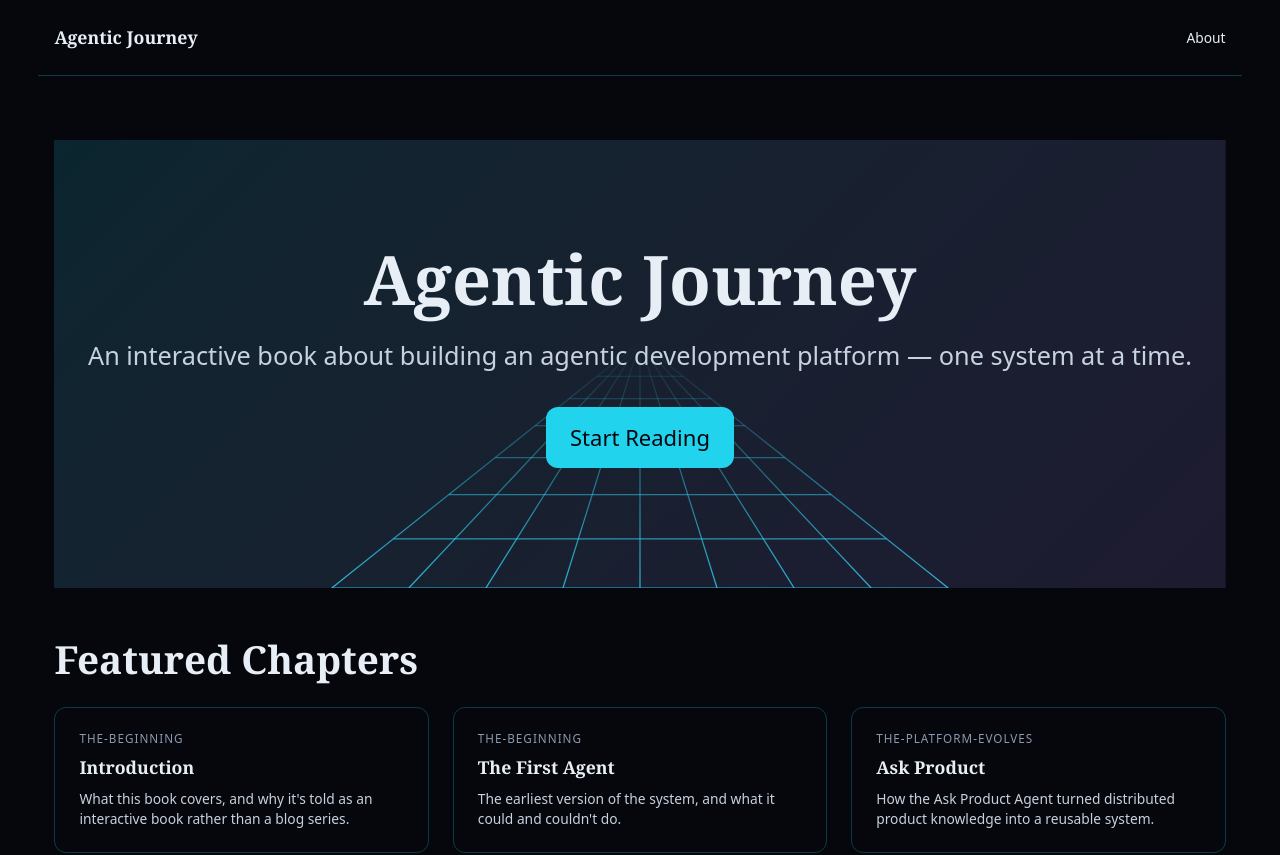
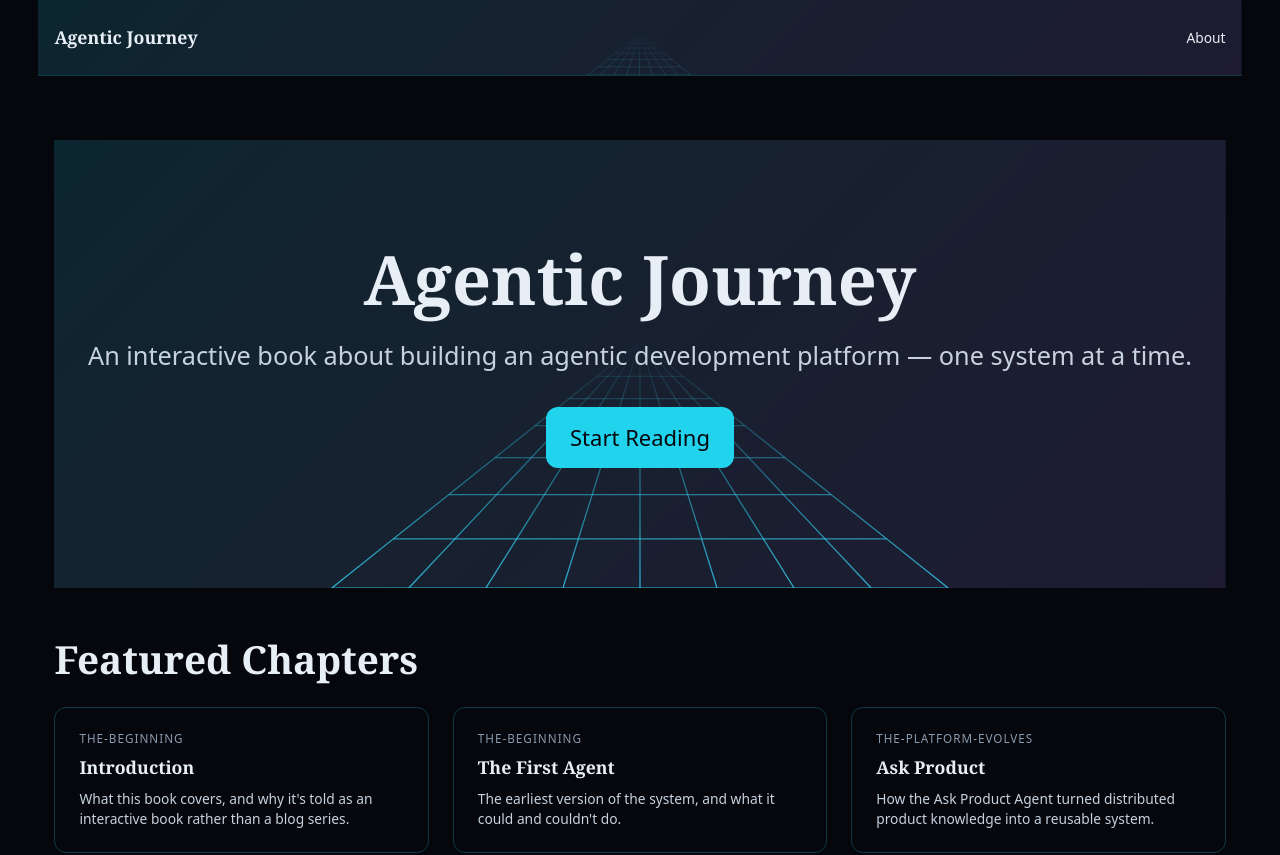
Before and after one commit to jgranger/jgranger.github.io, a Next.js app: page / in a window 1280 px wide. Shown: the top 855 px of the page. Built offline with nearby package versions, Linux system fonts and the light colour scheme.

Commit message:
Extend the grid/gradient background to the shared site header
Split the background properties into .tron-grid-bg (shared) separate
from .hero-grid's min-height (homepage-only), so the same grid+gradient
now shows in Header.tsx on every page, not just the homepage hero.

```diff
--- a/app/page.tsx
+++ b/app/page.tsx
@@ -10,7 +10,7 @@ export default function HomePage() {
 
   return (
     <main className="max-w-(--width-wide) mx-auto px-4 py-16">
-      <section className="hero-grid flex flex-col items-center justify-center text-center py-20">
+      <section className="tron-grid-bg hero-grid flex flex-col items-center justify-center text-center py-20">
         <h1 className="text-h1">Agentic Journey</h1>
         <p className="text-lead text-foreground-secondary mt-4 max-w-(--width-reading) mx-auto">
           An interactive book about building an agentic development platform —
--- a/components/publication/Header.tsx
+++ b/components/publication/Header.tsx
@@ -2,7 +2,7 @@ import Link from "next/link";
 
 export function Header() {
   return (
-    <header className="flex items-center justify-between px-4 py-6 max-w-(--width-wide) mx-auto border-b border-border">
+    <header className="tron-grid-bg flex items-center justify-between px-4 py-6 max-w-(--width-wide) mx-auto border-b border-border">
       <Link href="/" className="text-h6 font-heading">
         Agentic Journey
       </Link>
--- a/styles/globals.css
+++ b/styles/globals.css
@@ -115,12 +115,13 @@
     box-shadow: 0 0 20px 0 color-mix(in oklab, var(--accent-magenta) 6%, transparent);
   }
 
-  /* Homepage hero atmosphere: a blue-to-purple gradient wash plus a
+  /* Shared Tron atmosphere: a blue-to-purple gradient wash plus a
      pre-drawn perspective grid image (public/hero-grid.svg). Plain CSS
      background-image — it can never intercept a click, and doesn't need
-     any z-index/transform/percentage-height tricks to render correctly. */
-  .hero-grid {
-    min-height: 28rem;
+     any z-index/transform/percentage-height tricks to render correctly.
+     Used on the homepage hero (.hero-grid) and the site header, so the
+     background properties are split out from the hero's own min-height. */
+  .tron-grid-bg {
     background-image:
       linear-gradient(
         135deg,
@@ -131,6 +132,9 @@
     background-repeat: no-repeat, no-repeat;
     background-size: cover, 100% 55%;
     background-position: center, bottom center;
+  }
+  .hero-grid {
+    min-height: 28rem;
   }
 }
 
```
